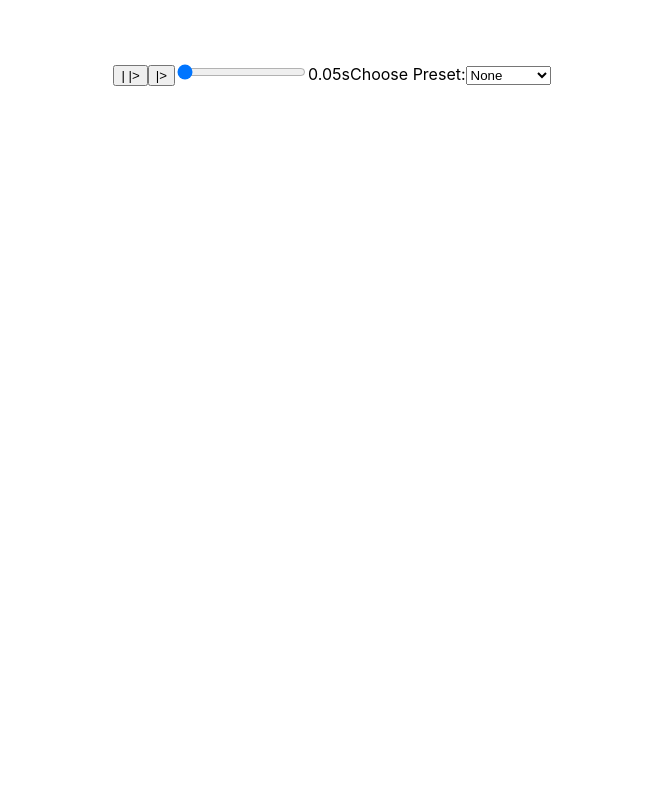
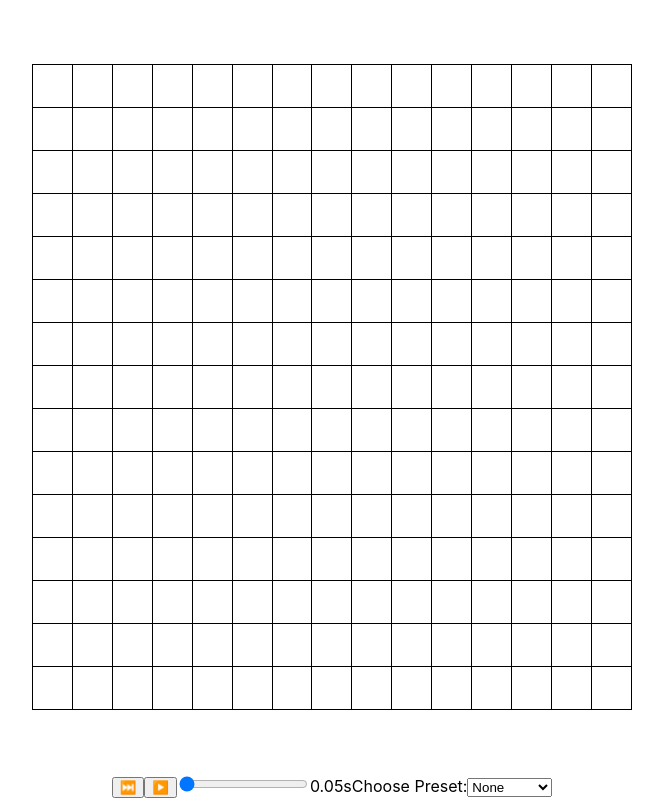
Before and after one commit to dprgarner/game-of-life, a React (Create React App) app: page / in a window 1280 px wide. Shown: the whole page, without its empty margins (308-971 px from the left). Built offline with nearby package versions, Linux system fonts and the light colour scheme.

Commit message:
Paint on mouse-down instead of individual clicks

```diff
--- a/src/App.js
+++ b/src/App.js
@@ -31,27 +31,27 @@ function App() {
     <div className="App">
       <Board
         cells={cells}
-        onCellClick={(setI, setJ) =>
+        onCellClick={(setI, setJ, alive) =>
           setCells(
             cells.map((row, i) =>
               i === setI
-                ? row.map((cell, j) => (j === setJ ? !cell : cell))
+                ? row.map((cell, j) => (j === setJ ? alive : cell))
                 : row
             )
           )
         }
       />
       <button onClick={() => setCells(iterate(cells))} title="Step Forward">
-        {"| |>"}
+        {"⏭️"}
       </button>
       {!inProgress && (
         <button onClick={() => setInProgress(true)} title="Start">
-          {"|>"}
+          {"▶️"}
         </button>
       )}
       {inProgress && (
         <button onClick={() => setInProgress(false)} title="Stop">
-          {"[ ]"}
+          {"⏸️"}
         </button>
       )}
       <label>
--- /dev/null
+++ b/src/Board.css
@@ -0,0 +1,16 @@
+.board-container {
+  width: 600px;
+  margin: 64px auto;
+  cursor: pointer;
+}
+
+.board-table {
+  border-spacing: 0;
+  border-collapse: collapse;
+}
+
+.board-cell {
+  width: 40px;
+  height: 40px;
+  border: 1px solid black;
+}
--- a/src/Board.js
+++ b/src/Board.js
@@ -1,19 +1,44 @@
-const Board = ({ cells, onCellClick }) => (
-  <table>
+import { useEffect, useRef } from "react";
+import "./Board.css";
+
+const Board = ({ cells, onCellClick }) => {
+  const isMouseDown = useRef(false);
+  const isCreatingCells = useRef(false);
+
+  useEffect(() => {
+    document.addEventListener("mouseup", () => {
+      isMouseDown.current = false;
+    });
+  }, []);
+
+  return (
+    <div className="board-container">
+      <table className="board-table">
         <tbody>
           {cells.map((row, i) => (
-        <tr key={i}>
+            <tr key={i} className="board-row">
               {row.map((cell, j) => (
                 <td
                   key={j}
-              className={cell ? "alive" : ""}
-              onClick={() => onCellClick(i, j)}
+                  className={`board-cell ${cell ? "alive" : ""}`}
+                  onMouseDown={() => {
+                    isMouseDown.current = true;
+                    isCreatingCells.current = !cell;
+                    onCellClick(i, j, isCreatingCells.current);
+                  }}
+                  onMouseOver={() => {
+                    if (isMouseDown.current) {
+                      onCellClick(i, j, isCreatingCells.current);
+                    }
+                  }}
                 ></td>
               ))}
             </tr>
           ))}
         </tbody>
       </table>
+    </div>
   );
+};
 
 export default Board;
```
Also changed, not shown: src/testHelpers.js (+6 -1 lines), 2 other files (tests, documents, lock files or other folders). Lines whose indentation alone changed are shown as unchanged.
